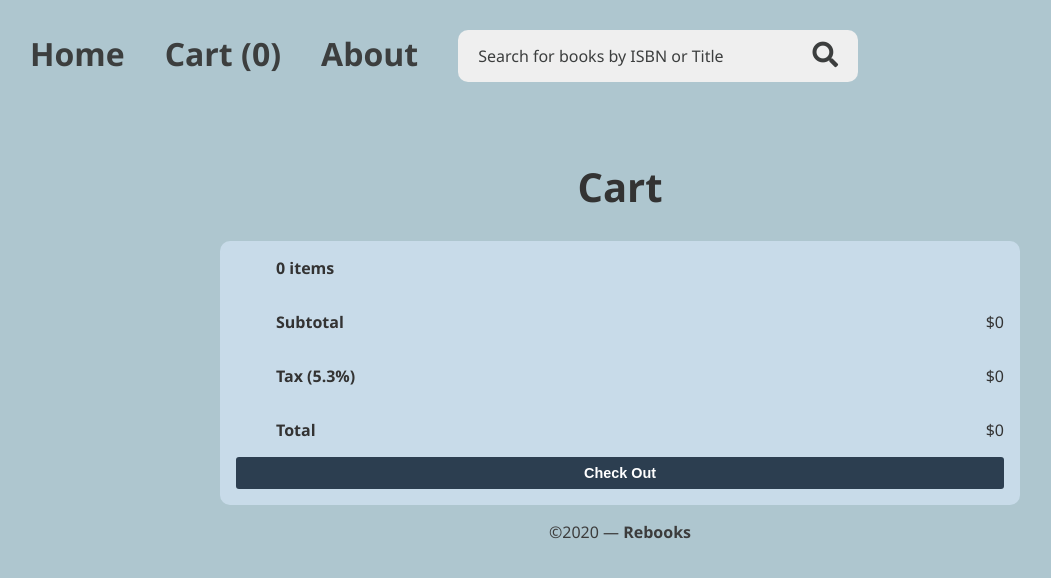
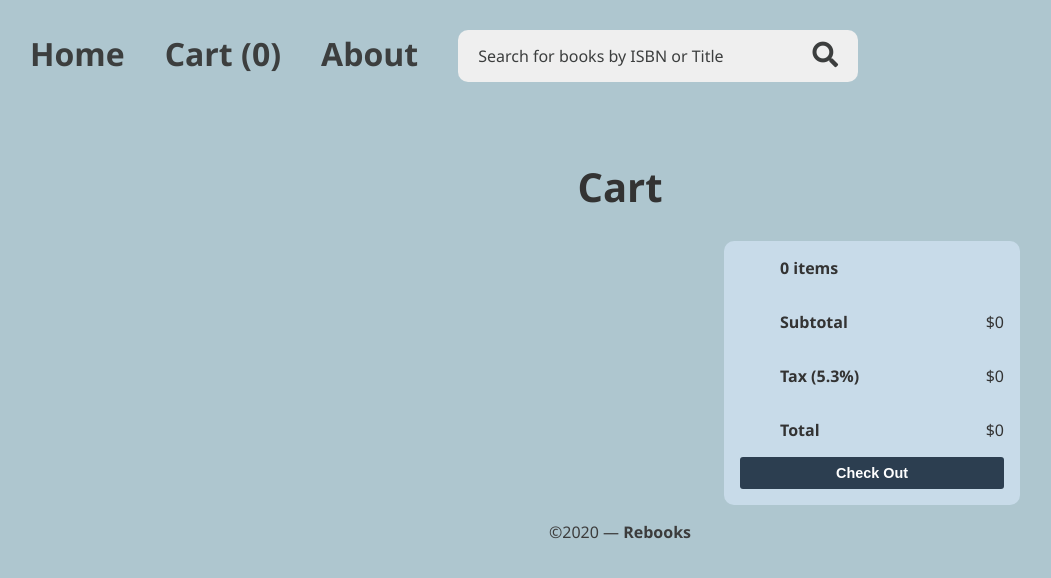
Before and after one commit to LoveishSarolia/rebooks, a Vue app: page /cart in a window 1280 px wide. Shown: the top 578 px of the page, without its empty margins (20-1071 px from the left). Built offline with nearby package versions, Linux system fonts and the light colour scheme.

Commit message:
made cart page code more concise

```diff
--- a/src/components/Cart.vue
+++ b/src/components/Cart.vue
@@ -1,6 +1,7 @@
 <template>
   <div class="wrapper">
     <h1>Cart</h1>
+    <div class="flex-col">
     <ul class="cart-contents">
       <li class="flex-col cart-contents__item" v-for="item in cart" :key="item">
         <img :src="imagePath(item)" class="thumbnail" alt="">
@@ -43,6 +44,7 @@
         Check Out
       </button>
     </section>
+    </div>
   </div>
 </template>
 
@@ -98,8 +100,9 @@ export default {
 .cart-contents {
   width: 90%;
   margin-right: 1rem;
-  @media only screen and (max-width: 832px) {
-    width: 100%;
+  @media only screen and (max-width: 415px) {
+    display: block;
+    margin: 10 auto;
   }
 }
 .cart-contents__item {
```
